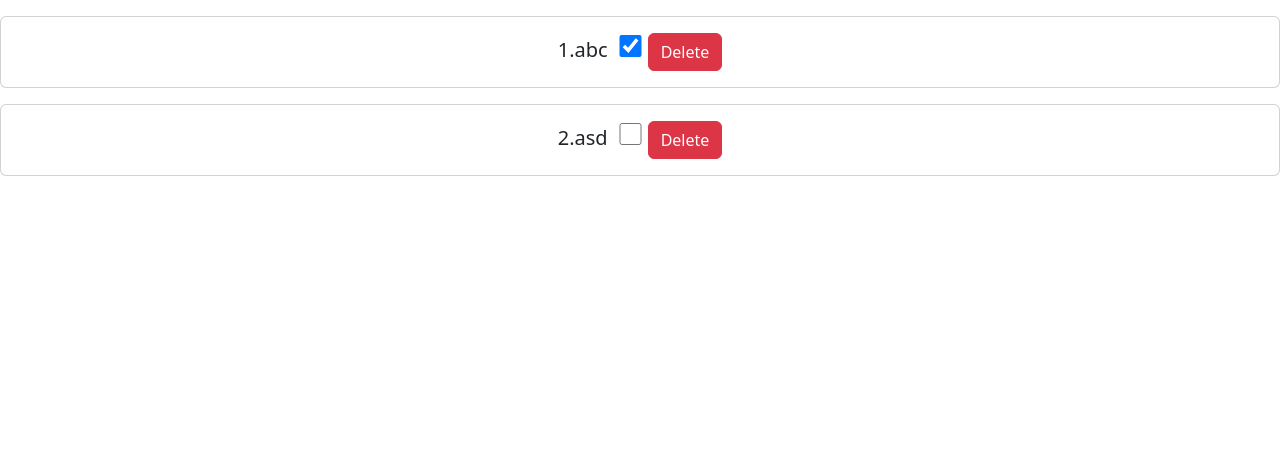
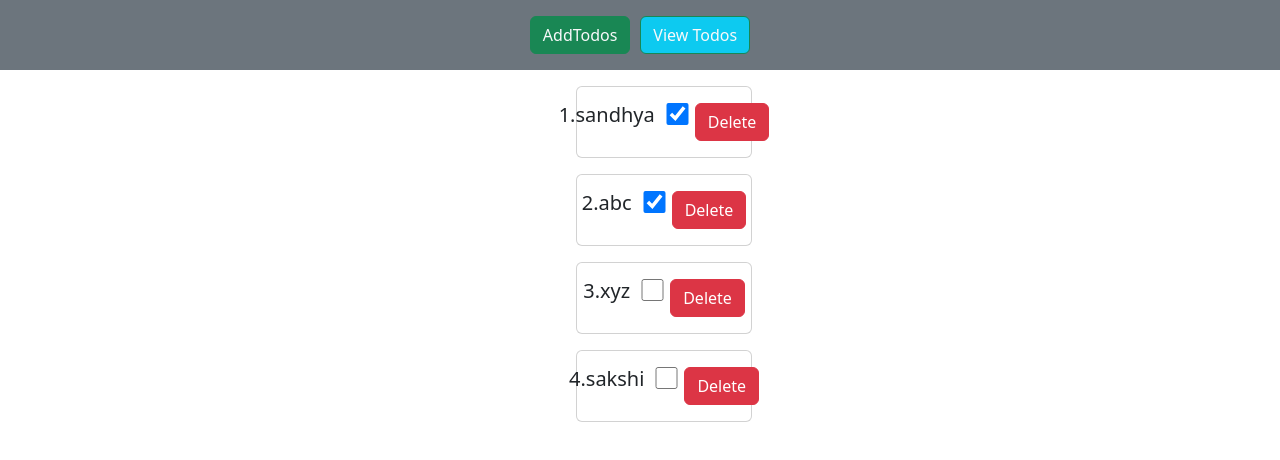
Before and after one commit to Dornal2002/react-assignments, a React (Create React App) app: page / in a window 1280 px wide. Shown: the top 460 px of the page. Built offline with nearby package versions, Linux system fonts and the light colour scheme; data requests are answered from the project's data file.

Commit message:
Add Assignment 3

```diff
--- a/db.json
+++ b/db.json
@@ -1,13 +1,23 @@
 {
   "todos": [
     {
-      "id": "7159",
+      "id": "f7bd",
+      "title": "sandhya",
+      "isCompleted": true
+    },
+    {
+      "id": "50e9",
       "title": "abc",
       "isCompleted": true
     },
     {
-      "id": "2ae5",
-      "title": "asd",
+      "id": "ba5d",
+      "title": "xyz",
+      "isCompleted": false
+    },
+    {
+      "id": "e74c",
+      "title": "sakshi",
       "isCompleted": false
     }
   ]
--- a/src/App.tsx
+++ b/src/App.tsx
@@ -1,20 +1,27 @@
-import React from 'react';
-import logo from './logo.svg';
-import './App.css';
-import { BrowserRouter as Router,Route, Routes } from 'react-router-dom';
-import Todos from './components/Todos';
-import AddTodos from './components/AddTodos';
-import Error from './components/Error';
-
+import "./App.css";
+import {
+  BrowserRouter as Router,
+  Route,
+  Routes,
+  useNavigate,
+} from "react-router-dom";
+import "bootstrap/dist/css/bootstrap.css";
+import Todos from "./components/Todos";
+import AddTodos from "./components/AddTodos";
+import Error from "./components/Error";
+import ViewTodo from "./components/ViewTodo";
+import TodoNavbar from "./components/TodoNavbar";
 
 function App() {
   return (
     <div className="App">
       <Router>
+        <TodoNavbar />
         <Routes>
-          <Route path='/' element={<Todos/>}/>
-          <Route path='/addtodos' element={<AddTodos/>}/>
-          <Route path='*' element={<Error/>}/>
+          <Route path="/" element={<Todos />} />
+          <Route path="/addtodos" element={<AddTodos />} />
+          <Route path="/viewtodos/:id" element={<ViewTodo />} />
+          <Route path="*" element={<Error />} />
         </Routes>
       </Router>
     </div>
--- a/src/components/AddTodos.tsx
+++ b/src/components/AddTodos.tsx
@@ -1,37 +1,40 @@
-import React, { ChangeEvent, useEffect, useState } from "react";
-import Todos, { Todo } from "./Todos";
-import useFetch from "./useFetch";
+import React, { useState } from "react";
 import { useNavigate } from "react-router";
-import { METHODS } from "http";
 
 export default function AddTodos() {
+  const [title, setTitle] = useState("");
+  const navigate = useNavigate();
 
-    const [title,setTitle]=useState("")
-    const navigate=useNavigate()
+  const handleAdd = () => {
+    if (title) {
+      fetch("http://localhost:8000/todos", {
+        method: "POST",
+        headers: { "content-type": "application-json" },
+        body: JSON.stringify({
+          // 'id':,
+          title: title,
+          isCompleted: false,
+        }),
+      })
+        .then(() => navigate("/"))
+        .then(() => alert("Data Added sucessfully"))
+        .catch((err) => err.message);
+    } else {
+      alert("Todo Cannot be Empty");
+    }
+  };
 
-    const handleAdd=()=>{
-      if(title){
-        fetch("http://localhost:8000/todos",{
-            method:"POST",
-            headers:{'content-type':'application-json'},
-            body: JSON.stringify({
-                // 'id':,
-                'title':title,
-                'isCompleted': false
-              })
-            }).then(()=> navigate('/') )
-            .then(()=>alert("Data Added sucessfully"))
-            .catch(err=>err.message)
-          }else{
-            alert("Todo Cannot be Empty")
-          }
-          }
-
-    return(
-        <div className="container">
-           <input type="text" value={title} onChange={(e)=>setTitle(e.target.value)}/>
-           <button className="btn btn-danger" onClick={handleAdd}>Add</button>
-        </div>
-    )
-
-  }
+  return (
+    <div className="container">
+      <input
+        type="text"
+        placeholder="Enter Todos"
+        value={title}
+        onChange={(e) => setTitle(e.target.value)}
+      />
+      <button className="btn btn-danger" onClick={handleAdd}>
+        Add
+      </button>
+    </div>
+  );
+}
--- a/src/components/Error.tsx
+++ b/src/components/Error.tsx
@@ -1,6 +1,5 @@
+const Error = () => {
+  return <p>Page Not Found</p>;
+};
 
-const Error = ()=>{
-    return <p>Page Not Found</p>
-  }
-
-  export default Error;
+export default Error;
--- /dev/null
+++ b/src/components/TodoNavbar.tsx
@@ -0,0 +1,25 @@
+export default function TodoNavbar() {
+  return (
+    <nav className="navbar navbar-expand-lg bg-secondary justify-content-center">
+      <form className="form-inline text-center">
+        <button
+          className="btn btn-outline-success btn-hover text-light bg-success my-2 text-center"
+          type="submit"
+          style={{ marginRight: "10px" }}
+        >
+          <a className="nav-link" href="/addtodos">
+            AddTodos
+          </a>
+        </button>
+        <button
+          className="btn btn-outline-success btn-hover active text-light bg-info my-2 text-center "
+          type="submit"
+        >
+          <a className="nav-link" href="/">
+            View Todos
+          </a>
+        </button>
+      </form>
+    </nav>
+  );
+}
--- a/src/components/Todos.css
+++ b/src/components/Todos.css
@@ -6,11 +6,22 @@
  display: flex;
  flex-direction: column;
  margin-right: 25%;
- margin-left: 25%;
+ margin-left: 30%;
+ margin-top: 5%;
+ padding: 20px;
+ width: 700px;
  gap: 4px;
+ box-shadow: 2px 2px gray;
+ border: 1px solid black;
  justify-content: center;
  align-items: center;
  background-color: aqua;
+}
+
+.todos{
+    justify-content: center;
+    align-items: center;
+    margin-left: 45%;
 }
 
 .btn-Add{
--- a/src/components/Todos.tsx
+++ b/src/components/Todos.tsx
@@ -1,78 +1,91 @@
-import React, { useEffect, useState } from "react"
-import 'bootstrap/dist/css/bootstrap.css';
-import './Todos.css';
+import React, { useEffect, useState } from "react";
+import "bootstrap/dist/css/bootstrap.css";
+import "./Todos.css";
 import { title } from "process";
+import { useNavigate } from "react-router-dom";
 
-export interface Todo{
-    id:number
-    title:string
-    isCompleted:boolean
+export interface Todo {
+  id: number;
+  title: string;
+  isCompleted: boolean;
 }
 
-export default function Todos(){
+export default function Todos() {
+  const [todolist, setTodolist] = useState<Todo[]>([]);
+  const [trigger, setTrigger] = useState(0);
 
-    const [todolist,setTodolist]=useState<Todo[]>([])
-    const [trigger,setTrigger]=useState(0)
+  const navigate = useNavigate();
 
   // const [newTodo,setNewTodo]=useState<Todo>()
 
-    useEffect(()=>{
+  useEffect(() => {
     fetch("http://localhost:8000/todos")
-        .then(resp=>resp.json())
-        .then(data=>(setTodolist(data)))
-    },[trigger])
+      .then((resp) => resp.json())
+      .then((data) => setTodolist(data));
+  }, [trigger]);
 
-    const handleDelete =(id :number)=>{
-      fetch(`http://localhost:8000/todos/${id}`,{
-        method: "DELETE",
-        headers: {
-          "Content-Type": "application/json",
-        }
-      }).then(()=>alert("Deleted Successfully"))
-        .then(()=>setTrigger(trigger+1))
-
-    }
-
-    const handleCheckbox=(todo:Todo,e:React.ChangeEvent<HTMLInputElement>)=>{
-      console.log(e.target.checked)
+  const handleCheckbox = (
+    todo: Todo,
+    e: React.ChangeEvent<HTMLInputElement>
+  ) => {
+    console.log(e.target.checked);
     fetch(`http://localhost:8000/todos/${todo.id}`, {
       method: "PATCH",
       headers: {
         "Content-Type": "application/json",
       },
       body: JSON.stringify({
-          isCompleted: e.target.checked
+        isCompleted: e.target.checked,
+      }),
     })
-      }).then((res) => res.json()).then(() => {
-        setTrigger(trigger + 1)
+      .then((res) => res.json())
+      .then(() => {
+        setTrigger(trigger + 1);
+      });
+  };
+
+  const handleDelete = (id: number) => {
+    console.log(id);
+    fetch(`http://localhost:8000/todos/${id}`, {
+      method: "DELETE",
+      headers: {
+        "Content-Type": "application/json",
+      },
     })
-    }
+      .then(() => alert("Deleted Successfully"))
+      .then(() => setTrigger(trigger + 1));
+  };
 
-    return(
+  return (
     <>
-        <div className="">
-        {
-            todolist.map((item: Todo, index: number) => (
-              <div key={item.id} className="card text-center mt-3 mb-3 d-flex flex-row">
-                <h5 className="card-body card-text">
+      <div className="todos">
+        {todolist.map((item: Todo, index: number) => (
+          <div
+            key={item.id}
+            className="card card-hover justify-content-center text-center w-25 mt-3 mb-3 d-flex flex-row"
+          >
+            <h5 className="card-body card-text d-inline-flex">
+              <div onClick={() => navigate("/viewtodos/" + item.id)}>
                 {index + 1}.{item.title}
+              </div>
               <input
                 className="check-box"
                 checked={item.isCompleted}
                 onChange={(e) => {
-                  handleCheckbox(item,e);
+                  handleCheckbox(item, e);
                 }}
                 type="checkbox"
               />
-                <button className="btn btn-danger" onClick={() => handleDelete(item.id)}>
+              <button
+                className="btn btn-danger"
+                onClick={() => handleDelete(item.id)}
+              >
                 Delete
               </button>
             </h5>
           </div>
-            ))
-        }
-
+        ))}
       </div>
     </>
-    )
+  );
 }
--- /dev/null
+++ b/src/components/ViewTodo.tsx
@@ -0,0 +1,23 @@
+import { useEffect, useState } from "react";
+import { useParams } from "react-router-dom";
+
+export default function ViewTodo() {
+  const [title, setTitle] = useState<string>("");
+  const params = useParams();
+  useEffect(() => {
+    const fetchData = async () => {
+      const res = await fetch(`http://localhost:8000/todos/${params.id}`).then(
+        (resp) => resp.json()
+      );
+      setTitle(res.title);
+    };
+    fetchData();
+  }, [params.id]);
+
+  return (
+    <div>
+      <label>Title : </label>
+      <p>{title}</p>
+    </div>
+  );
+}
```
Also changed, not shown: src/components/useFetch.tsx (+3 -5 lines). Lines whose indentation alone changed are shown as unchanged.
